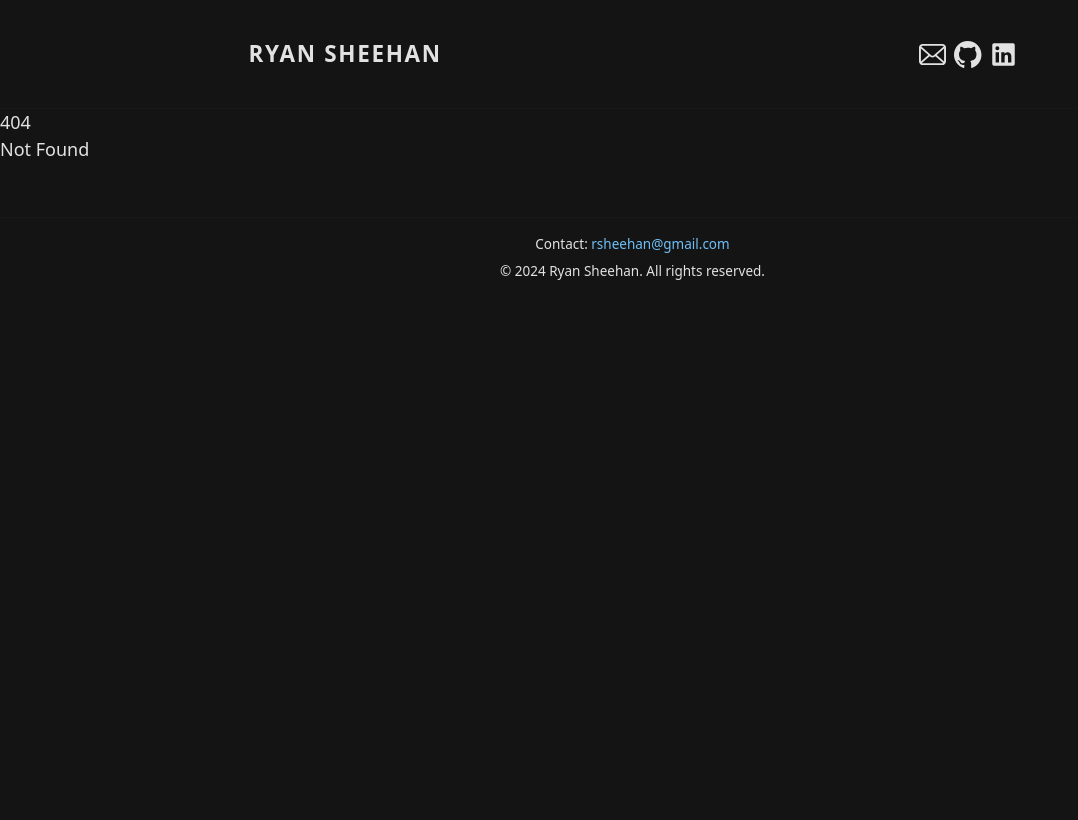
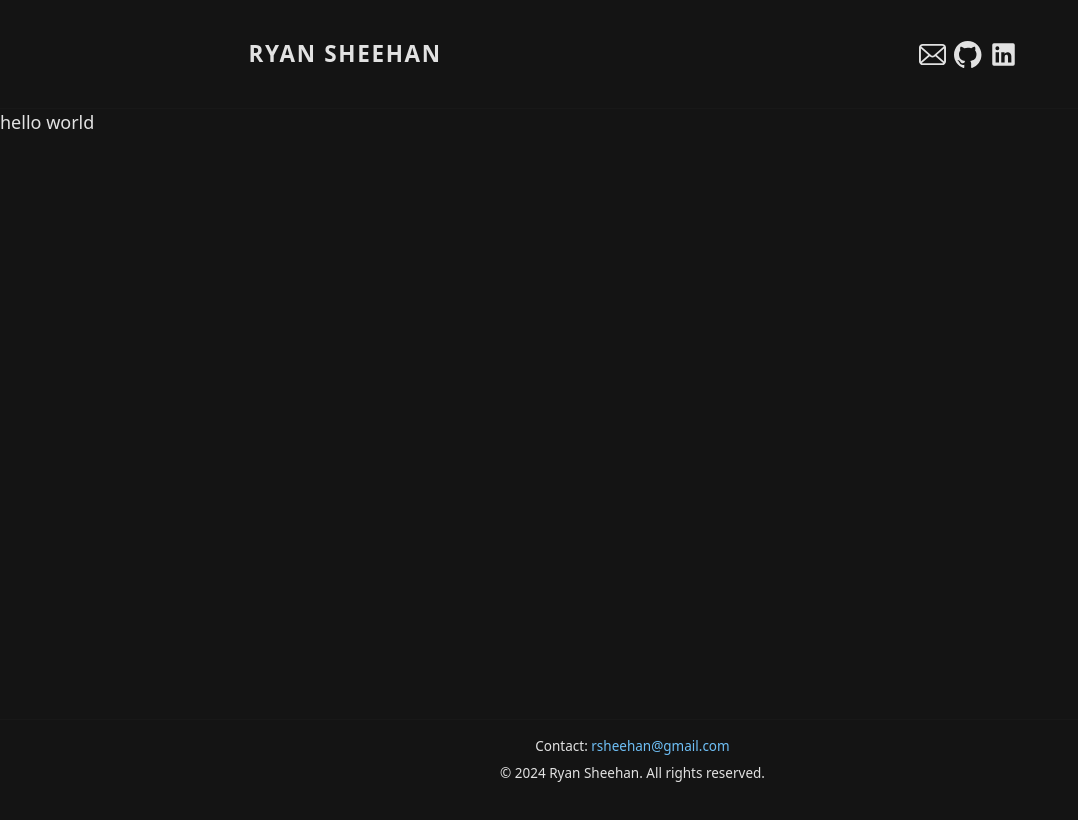
Before and after one commit to ryansheehan/ryansheehan, a SvelteKit app: page /playground in a window 1280 px wide. Before the commit this address had no page. Shown: the top 820 px of the page, without its empty margins (0-1078 px from the left). Built offline with nearby package versions, Linux system fonts and the light colour scheme.

Commit message:
fixed layout to fill available content area

```diff
--- a/src/routes/+layout.svelte
+++ b/src/routes/+layout.svelte
@@ -44,25 +44,24 @@
         <Socials/>
     </div>
 </header>
-<main>
-    {@render children()}
+<main>{@render children()}</main>
 <footer class="content-grid">
     <div class="footer__layout">
         <p>Contact: <a class="email-link" href="mailto:rsheehan@gmail.com">rsheehan@gmail.com</a></p>
          <p><small>&copy; <time datetime={`${builtYear}`}>{builtYear}</time>{#if currentYear !== builtYear}-<time datetime={`${currentYear}`}>{currentYear}</time>{/if} Ryan Sheehan. All rights reserved.</small></p>
     </div>
 </footer>
-</main>
 
 <style>
     :global(body) {
         --section-border: var(--border-size-1) solid color-mix(in lch, var(--grayscale-900) 30%, rgba(255, 255, 255, 0));
+        display: grid;
+        grid-template-rows: auto 1fr auto;
     }
 
     main {
         --gradient-gray: linear-gradient(in lch, var(--grayscale-950) 15%, color-mix(in lch, var(--grayscale-950) 80%, var(--grayscale-900)), var(--grayscale-900));
 
-        min-height: 100svh;
         position: relative;
     }
 
--- /dev/null
+++ b/src/routes/playground/+page.svelte
@@ -0,0 +1 @@
+<p>hello world</p>
```
Lines whose indentation alone changed are shown as unchanged.
